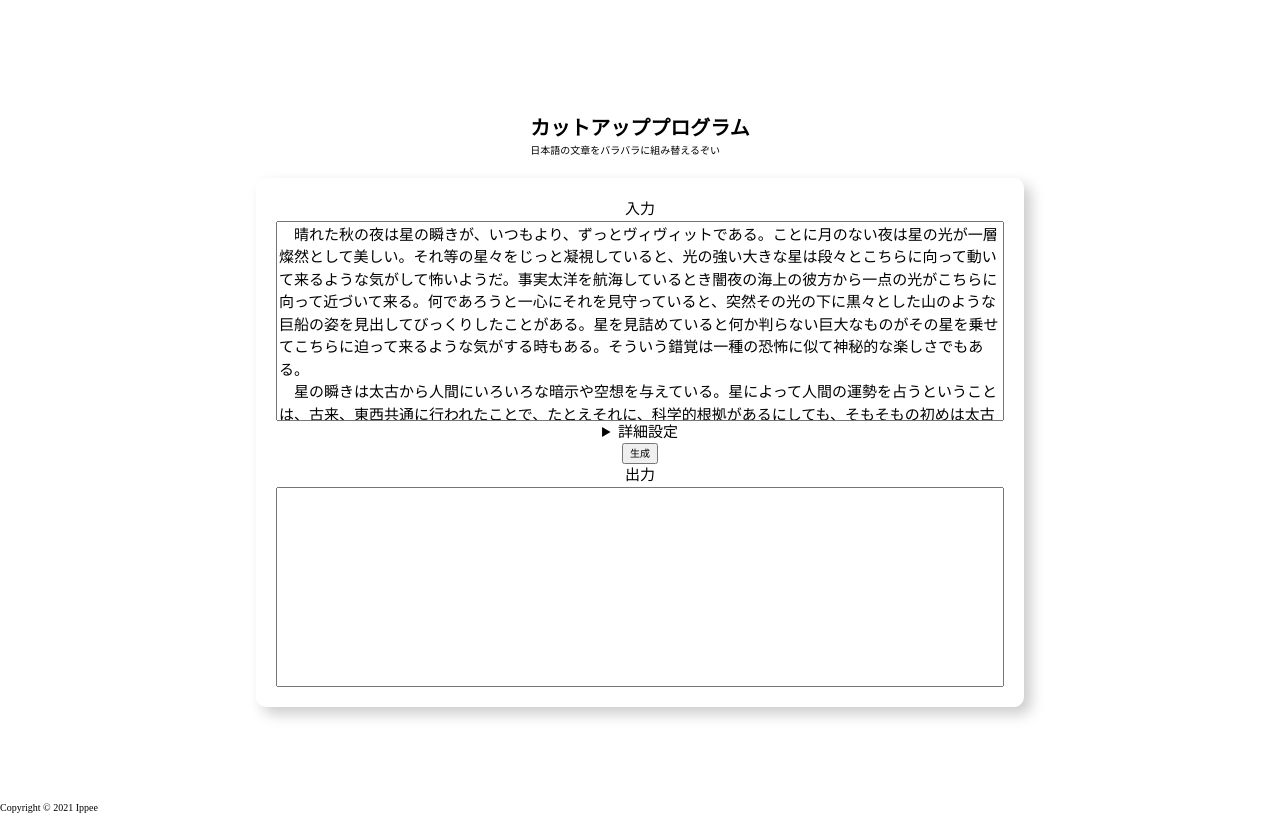
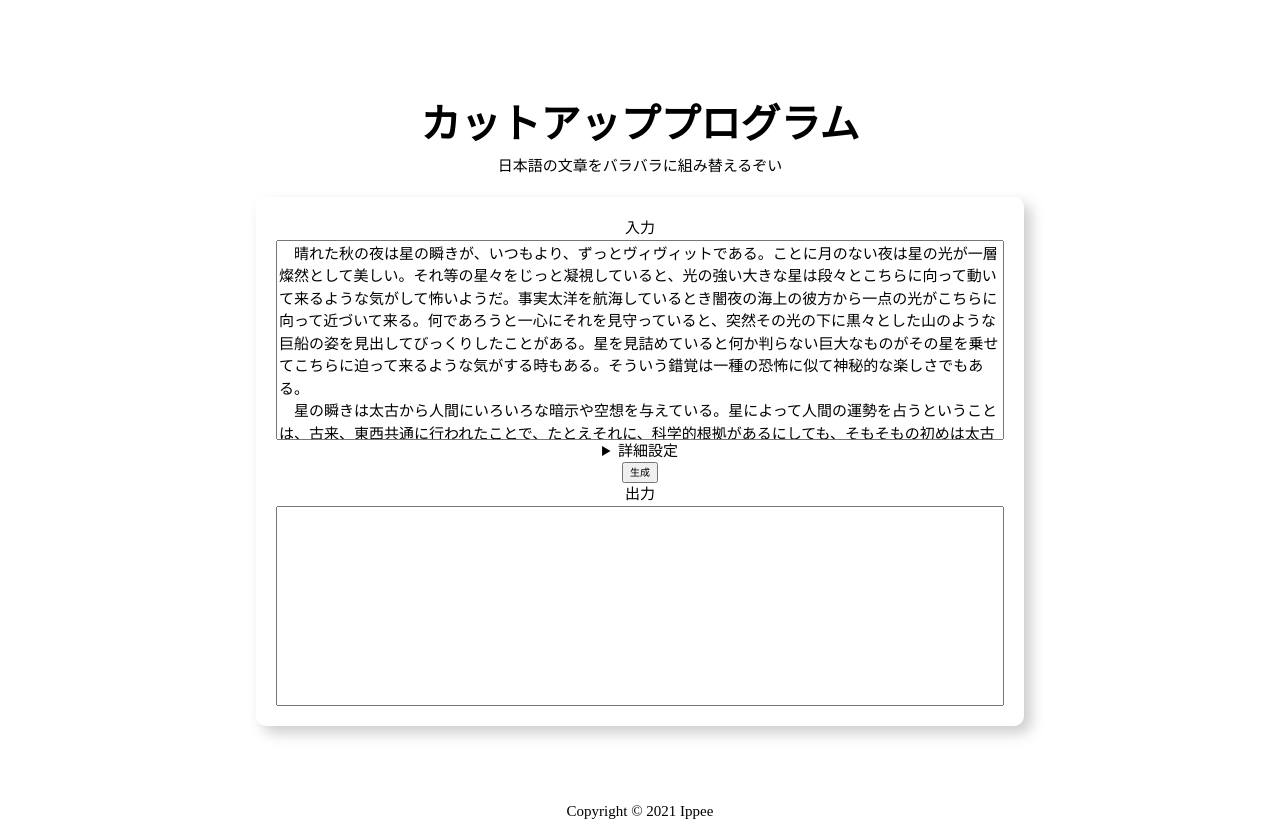
Before and after one commit to ichi-h/cutup_jp, a website built with Parcel: page src/index.html in a window 1280 px wide. Built offline with nearby package versions, Linux system fonts and the light colour scheme.

Commit message:
テキスト周りに関するスタイルの追加・反映

```diff
--- /dev/null
+++ b/src/assets/scss/module/_text.scss
@@ -0,0 +1,14 @@
+@import "../var";
+
+.text-p {
+  font-size: $font-s;
+}
+
+.text-h1 {
+  font-size: $font-l;
+  text-align: center;
+}
+
+.text-center {
+  text-align: center;
+}
--- a/src/assets/scss/style.scss
+++ b/src/assets/scss/style.scss
@@ -2,3 +2,4 @@
 @import "layout/default";
 @import "module/form";
 @import "module/list";
+@import "module/text";
--- a/src/index.html
+++ b/src/index.html
@@ -11,8 +11,8 @@
   <body>
     <div class="l-main">
       <div class="l-desc">
-        <h1>カットアッププログラム</h1>
-        <p>日本語の文章をバラバラに組み替えるぞい</p>
+        <h1 class="text-h1">カットアッププログラム</h1>
+        <p class="text-p text-center">日本語の文章をバラバラに組み替えるぞい</p>
       </div>
 
       <div class="l-form">
@@ -106,7 +106,7 @@
     </div>
 
     <footer class="l-footer">
-      <div class="copyright">Copyright &copy; 2021 Ippee</div>
+      <div class="text-p text-center">Copyright &copy; 2021 Ippee</div>
     </footer>
 
     <script src="./assets/js/main.js"></script>
```
